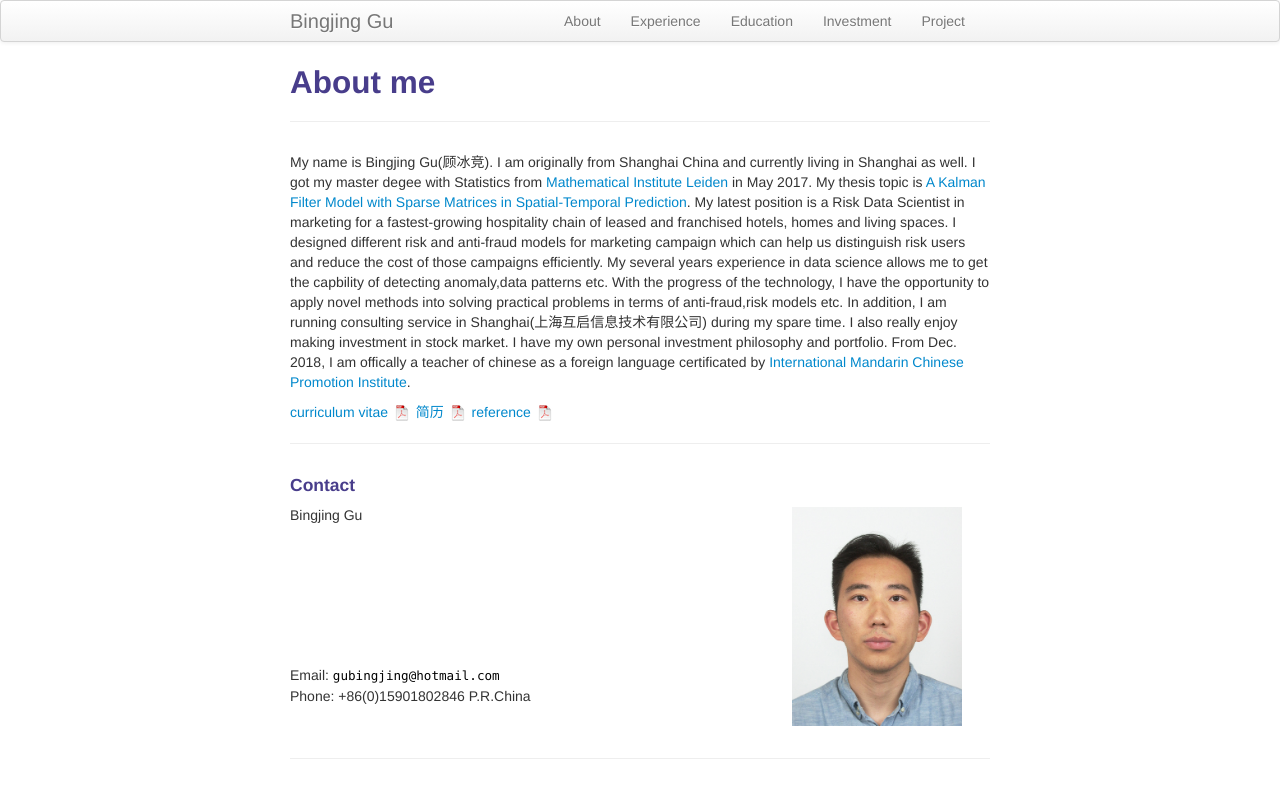
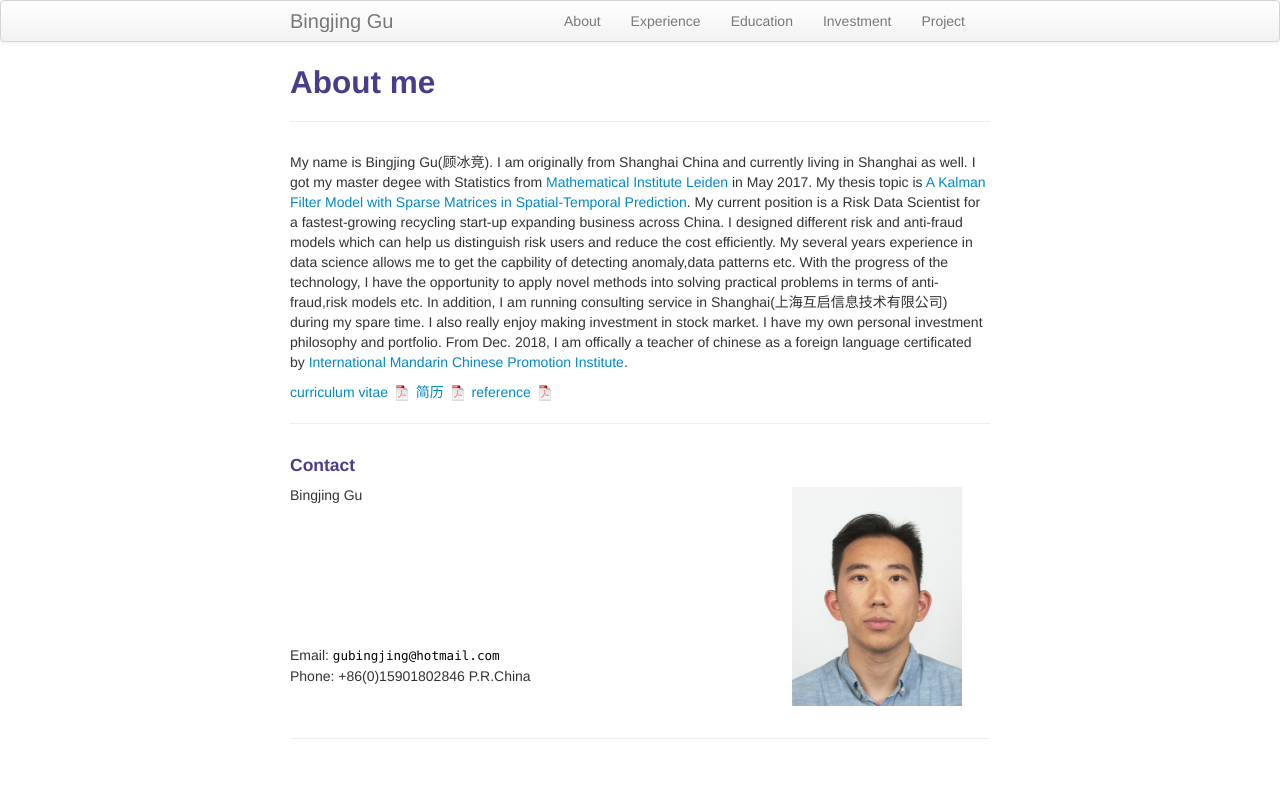
Before and after one commit to sangaj/sangaj.github.io, a Jekyll site: the page built from pages/About.md, in a window 1280 px wide. Shown: the top 798 px of the page. Built offline with Jekyll 4.4.1, drawn with Linux system fonts in a browser that asks for light colours.

Commit message:
Update About.md

```diff
--- a/pages/About.md
+++ b/pages/About.md
@@ -7,7 +7,7 @@ description: Bingjing Gu was born in Shanghai China and is currently living in S
 My name is Bingjing Gu(顾冰竞). I am originally from Shanghai China and currently living in Shanghai as well.
 I got my master degee with Statistics from [Mathematical Institute Leiden](http://www.math.leidenuniv.nl/statisticalscience/) in May 2017.
 My thesis topic is [A Kalman Filter Model with Sparse Matrices in Spatial-Temporal Prediction](https://github.com/sangaj/Thesis/blob/master/Thesis.pdf).
-My latest position is a Risk Data Scientist in marketing for a fastest-growing hospitality chain of leased and franchised hotels, homes and living spaces. I designed different risk and anti-fraud models for marketing campaign which can help us distinguish risk users and reduce the cost of those campaigns efficiently.  My several years experience in data science allows me to get the capbility of detecting anomaly,data patterns etc. With the progress of the technology, I have the opportunity to apply novel methods into solving practical problems in terms of anti-fraud,risk models etc. In addition, I am running consulting service in Shanghai(上海互启信息技术有限公司) during my spare time.
+My current position is a Risk Data Scientist for a fastest-growing recycling start-up expanding business across China. I designed different risk and anti-fraud models which can help us distinguish risk users and reduce the cost efficiently.  My several years experience in data science allows me to get the capbility of detecting anomaly,data patterns etc. With the progress of the technology, I have the opportunity to apply novel methods into solving practical problems in terms of anti-fraud,risk models etc. In addition, I am running consulting service in Shanghai(上海互启信息技术有限公司) during my spare time.
 I also really enjoy making investment in stock market. I have my own personal investment philosophy and portfolio.  From Dec. 2018, I am offically a teacher of chinese as a foreign language certificated by [International Mandarin Chinese Promotion Institute]({{ BASE_PATH }}/assets/IMCPI.pdf).
 
 
```
